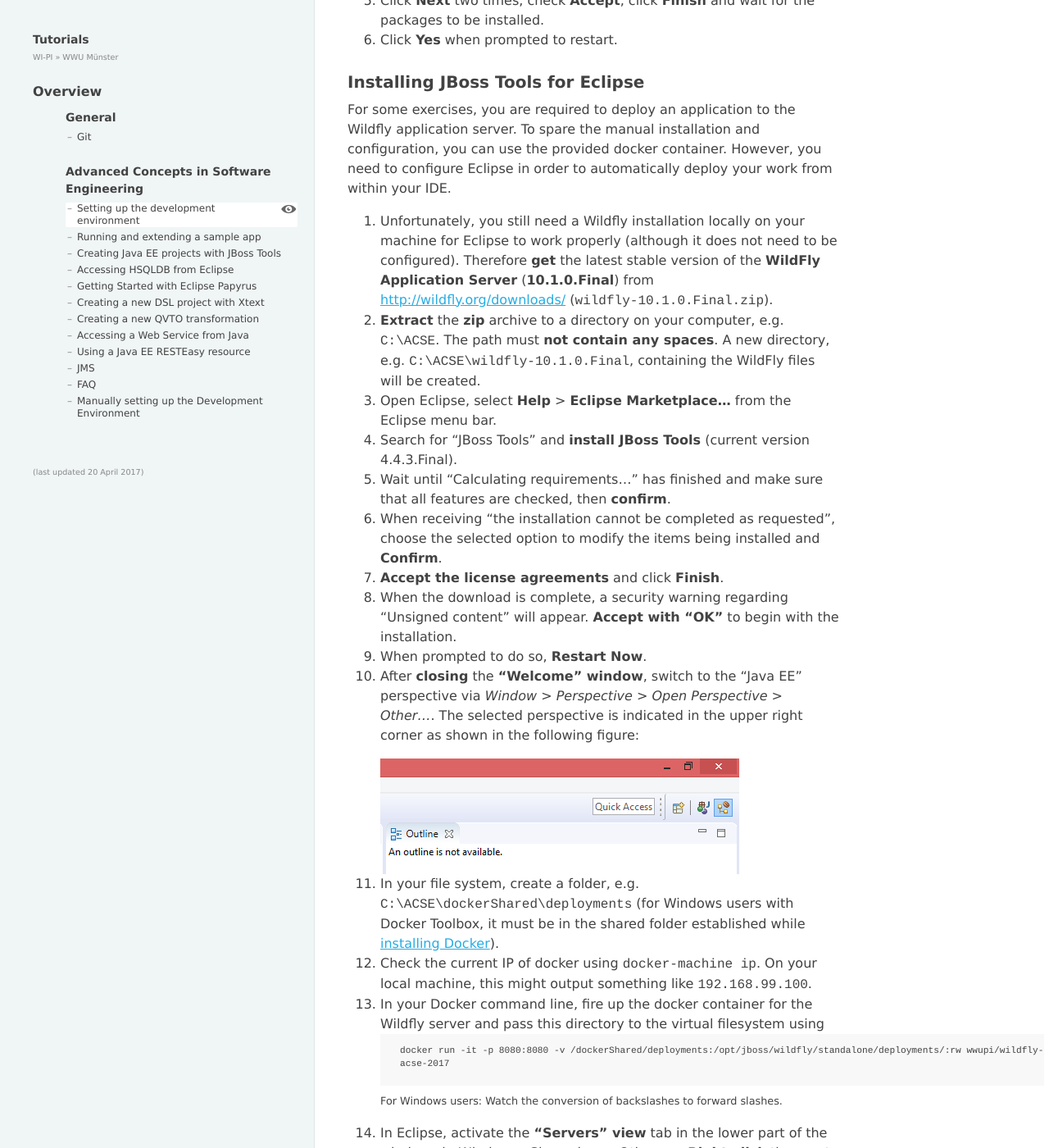
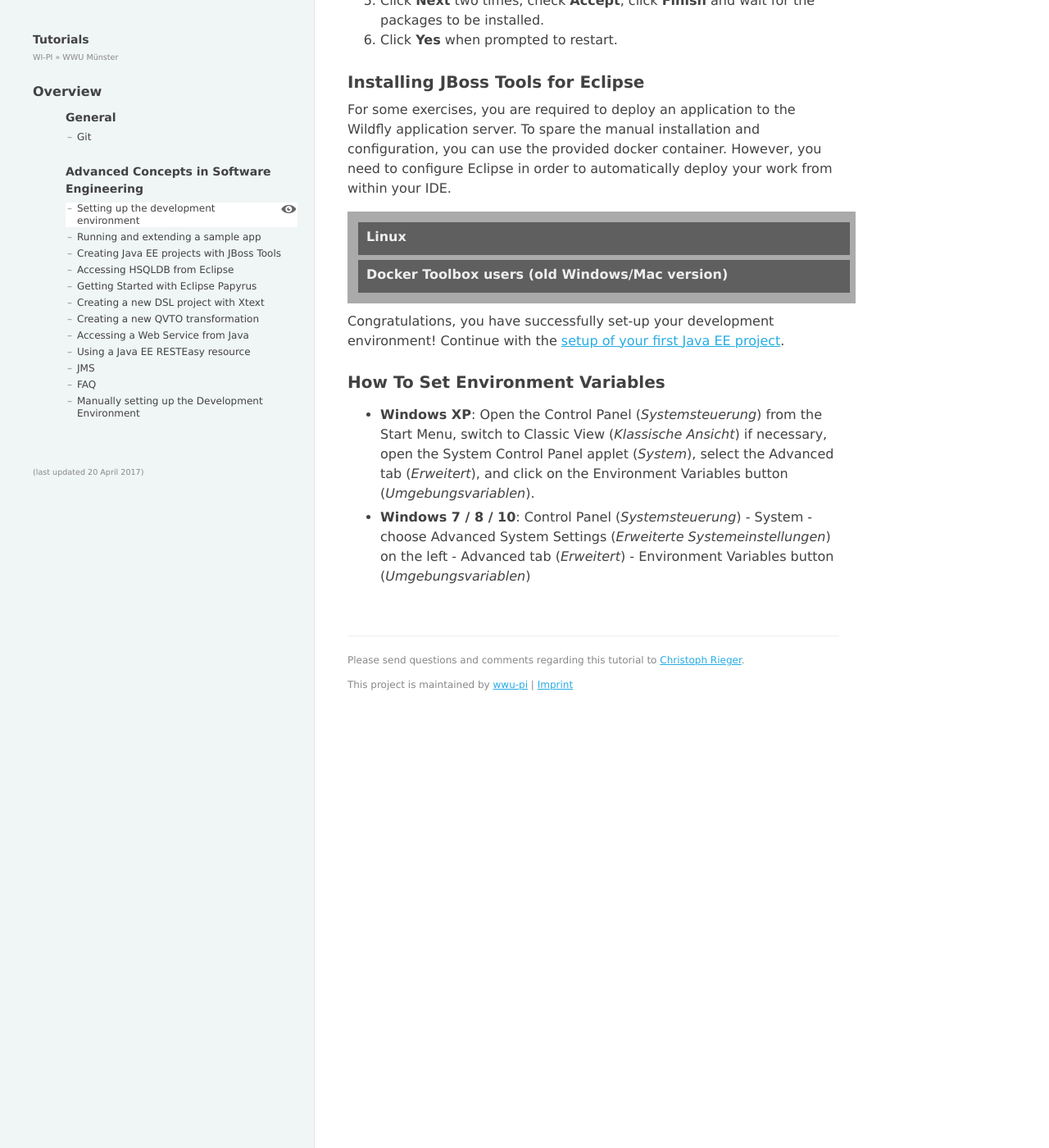
Before and after one commit to wwu-pi/tutorials, a Jekyll site: the page built from lectures/acse/010_setting_up_environment_with_docker.md, in a window 1280 px wide and 1400 px high, scrolled down 2878 px. Shown: the whole window at 82% size. Built offline with Jekyll 4.4.1, drawn with Linux system fonts in a browser that asks for light colours; some of the changed lines change nothing that is shown; some of the changed text lies outside the part shown.

Commit message:
Add explanation for native Docker environment with Wildfly

````diff
--- a/lectures/acse/010_setting_up_environment_with_docker.md
+++ b/lectures/acse/010_setting_up_environment_with_docker.md
@@ -88,43 +88,89 @@
 To spare the manual installation and configuration, you can use the provided docker container.
 However, you need to configure Eclipse in order to automatically deploy your work from within your IDE.
 
-1. Unfortunately, you still need a Wildfly installation locally on your machine for Eclipse to work properly (although it does not need to be configured). Therefore **get** the latest stable version of the **WildFly Application Server** (**10.1.0.Final**) from [http://wildfly.org/downloads/](http://wildfly.org/downloads/) (``wildfly-10.1.0.Final.zip``).
-1. **Extract** the **zip** archive to a directory on your computer, e.g. ``C:\ACSE``. The path must **not contain any spaces**. A new directory, e.g. ``C:\ACSE\wildfly-10.1.0.Final``, containing the WildFly files will be created.
-1. Open Eclipse, select **Help** > **Eclipse Marketplace...** from the Eclipse menu bar.
-1. Search for "JBoss Tools" and **install JBoss Tools** (current version 4.4.3.Final).
-1. Wait until "Calculating requirements..." has finished and make sure that all features are checked, then **confirm**.
-1. When receiving "the installation cannot be completed as requested", choose the selected option to modify the items being installed and **Confirm**.
-1. **Accept the license agreements** and click **Finish**.
-1. When the download is complete, a security warning regarding "Unsigned content" will appear. **Accept with "OK"** to begin with the installation.
-1. When prompted to do so, **Restart Now**.
-1. After **closing** the **"Welcome" window**, switch to the "Java EE" perspective via *Window* > *Perspective* > *Open Perspective* > *Other...*. The selected perspective is indicated in the upper right corner as shown in the following figure:
+<div class="accordion vertical">
+  <section id="docker">
+      <h5><a href="#docker">Linux</a></h5><div>
+      <ol>
+      </li><li> Open Eclipse, select **Help** > **Eclipse Marketplace...** from the Eclipse menu bar.
+      </li><li> Search for "JBoss Tools" and **install JBoss Tools** (current version 4.4.3.Final).
+      </li><li> Wait until "Calculating requirements..." has finished and make sure that all features are checked, then **confirm**.
+      </li><li> When receiving "the installation cannot be completed as requested", choose the selected option to modify the items being installed and **Confirm**.
+      </li><li> **Accept the license agreements** and click **Finish**.
+      </li><li> When the download is complete, a security warning regarding "Unsigned content" will appear. **Accept with "OK"** to begin with the installation.
+      </li><li> When prompted to do so, **Restart Now**.
+      </li><li> After **closing** the **"Welcome" window**, switch to the "Java EE" perspective via *Window* > *Perspective* > *Open Perspective* > *Other...*. The selected perspective is indicated in the upper right corner as shown in the following figure:
 
-    ![](images/eclipse_jee_perspective.png)
+          ![](images/eclipse_jee_perspective.png)
 
-1. In your file system, create a folder, e.g. ``C:\ACSE\dockerShared\deployments`` (for Windows users with Docker Toolbox, it must be in the shared folder established while [installing Docker](#install)).
-1. Check the current IP of docker using ``docker-machine ip``. On your local machine, this might output something like ``192.168.99.100``.
-1. In your Docker command line, fire up the docker container for the Wildfly server and pass this directory to the virtual filesystem using
-```
-docker run -it -p 8080:8080 -v /dockerShared/deployments:/opt/jboss/wildfly/standalone/deployments/:rw wwupi/wildfly-acse-2017
-```
-<small>For Windows users: Watch the conversion of backslashes to forward slashes.</small>
+      </li><li> In your Docker command line, fire up the docker container for the Wildfly server using
+      ```
+      docker run -it -p 8080:8080 -p 9990:9990 wwupi/wildfly-acse-2017
+      ```
+      In your browser, you should be able to see a Wildlfy welcome page when navigating to `http://localhost:8080`.
 
-1. In Eclipse, activate the **"Servers" view** tab in the lower part of the window via *Window* > *Show view* > *Others...* . **Right-click** the empty area and **select "New > Server"** as shown in this screenshot:
+      </li><li> In Eclipse, activate the **"Servers" view** tab in the lower part of the window via *Window* > *Show view* > *Others...* . **Right-click** the empty area and **select "New > Server"** as shown in this screenshot:
 
-    ![](images/eclipse_server_view.png)
-1. In the "New Server" window select **"WildFly 10.0"** (from the JBoss Community category) **as server type**, set the docker IP from step 12 as "Server's host name" and click **Next**.
+          ![](images/eclipse_server_view.png)
+      </li><li> In the "New Server" window select **"WildFly 10.0"** (from the JBoss Community category) **as server type**, set `localhost` as "Server's host name" and click **Next**.
 
-    ![](images/eclipse_new_server.png)
-1. On the next pages, **activate** "Server lifecycle is externally managed", and click **Next**.
+          ![](images/eclipse_new_server.png)
+      </li><li> On the next pages, **choose** "Remote" server,**choose** the server to be controlled by "Management Operations", **activate** "Server lifecycle is externally managed", **deselect** to assign a runtime, and click **Finish**.
 
-    ![](images/eclipse_new_server_2.png)
-1. **Set** the **"Home Directory"** entry to the installation directory of the WildFly AS, e.g. ``C:\ACSE\wildfly-10.1.0.Final``, and **click "Finish"**.
-1. Right-click the new Wildfly entry and choose **"Open"**.
-1. In the "Deployment Scanners" section, **unselect** both checkboxes.
+          ![](images/eclipse_new_server_2b.png)
+      </li><li> Right-click the new Wildfly entry and choose **"Open"**.
+      </li><li> In the Management Login Credentials tab **enter** the user name "admin" and the password "docker#admin".
+      </li><li> In the "Deployment Scanners" section, **unselect** both checkboxes.
 
-    ![](images/eclipse_server_config.png)
-1. In the Deployment tab (bottom of the window), switch to the "Deployment" tab, **select** "Use a custom deployment folder" and set both paths to your local folder created in Step 11.
-1. **Click on the "Save" icon** in the menu bar.
+          ![](images/eclipse_server_config.png)
+      </li><li> **Click on the "Save" icon** in the menu bar.
+      </li></ol>
+  </div></section>
+   <section id="windows">
+       <h5><a href="#windows">Docker Toolbox users (old Windows/Mac version)</a></h5><div>
+
+       Unfortunately, you still need a Wildfly installation locally on your machine for Eclipse to work properly (although it does not need to be configured).
+       <ol>
+       <li>Therefore **get** the latest stable version of the **WildFly Application Server** (**10.1.0.Final**) from [http://wildfly.org/downloads/](http://wildfly.org/downloads/) (``wildfly-10.1.0.Final.zip``).
+       </li><li>Extract the **zip** archive to a directory on your computer, e.g. ``C:\ACSE``. The path must **not contain any spaces**. A new directory, e.g. ``C:\ACSE\wildfly-10.1.0.Final``, containing the WildFly files will be created.
+       </li><li> Open Eclipse, select **Help** > **Eclipse Marketplace...** from the Eclipse menu bar.
+       </li><li> Search for "JBoss Tools" and **install JBoss Tools** (current version 4.4.3.Final).
+       </li><li> Wait until "Calculating requirements..." has finished and make sure that all features are checked, then **confirm**.
+       </li><li> When receiving "the installation cannot be completed as requested", choose the selected option to modify the items being installed and **Confirm**.
+       </li><li> **Accept the license agreements** and click **Finish**.
+       </li><li> When the download is complete, a security warning regarding "Unsigned content" will appear. **Accept with "OK"** to begin with the installation.
+       </li><li> When prompted to do so, **Restart Now**.
+       </li><li> After **closing** the **"Welcome" window**, switch to the "Java EE" perspective via *Window* > *Perspective* > *Open Perspective* > *Other...*. The selected perspective is indicated in the upper right corner as shown in the following figure:
+
+           ![](images/eclipse_jee_perspective.png)
+
+       </li><li> In your file system, create a folder, e.g. ``C:\ACSE\dockerShared\deployments`` (it must be in the shared folder established while [installing Docker](#install)).
+       </li><li> Check the current IP of docker using ``docker-machine ip``. On your local machine, this might output something like ``192.168.99.100``.
+       </li><li> In your Docker command line, fire up the docker container for the Wildfly server and pass this directory to the virtual filesystem using
+       ```
+       docker run -it -p 8080:8080 -v /dockerShared/deployments:/opt/jboss/wildfly/standalone/deployments/:rw wwupi/wildfly-acse-2017
+       ```
+       <small>For Windows users: Watch the conversion of backslashes to forward slashes.</small>
+
+       </li><li> In Eclipse, activate the **"Servers" view** tab in the lower part of the window via *Window* > *Show view* > *Others...* . **Right-click** the empty area and **select "New > Server"** as shown in this screenshot:
+
+           ![](images/eclipse_server_view.png)
+       </li><li> In the "New Server" window select **"WildFly 10.0"** (from the JBoss Community category) **as server type**, set the docker IP from step 12 as "Server's host name" and click **Next**.
+
+           ![](images/eclipse_new_server.png)
+       </li><li> On the next pages, **activate** "Server lifecycle is externally managed", and click **Next**.
+
+           ![](images/eclipse_new_server_2.png)
+       </li><li> **Set** the **"Home Directory"** entry to the installation directory of the WildFly AS, e.g. ``C:\ACSE\wildfly-10.1.0.Final``, and **click "Finish"**.
+       </li><li> Right-click the new Wildfly entry and choose **"Open"**.
+       </li><li> In the "Deployment Scanners" section, **unselect** both checkboxes.
+
+           ![](images/eclipse_server_config.png)
+       </li><li> In the Deployment tab (bottom of the window), switch to the "Deployment" tab, **select** "Use a custom deployment folder" and set both paths to your local deployment folder created earlier (e.g. `C:\ACSE\dockerShared\deployments`).
+       </li><li> **Click on the "Save" icon** in the menu bar.
+       </li></ol>
+   </div></section>
+</div>
 
 Congratulations, you have successfully set-up your development environment!
 Continue with the [setup of your first Java EE project](020_tutorial_jboss_project.html).
````
Also changed, not shown: lectures/acse/images/eclipse_new_server_2b.png (added).
